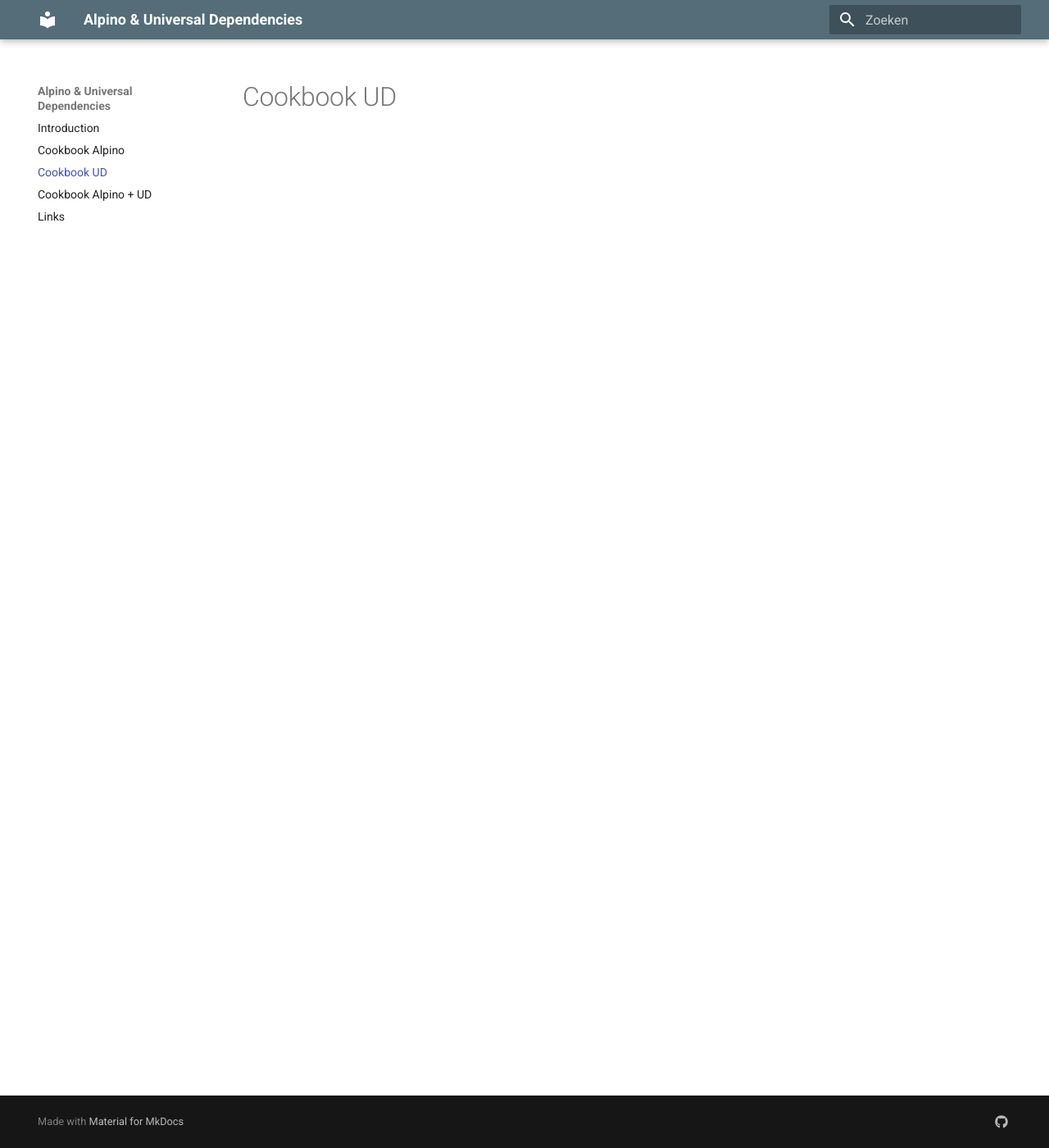
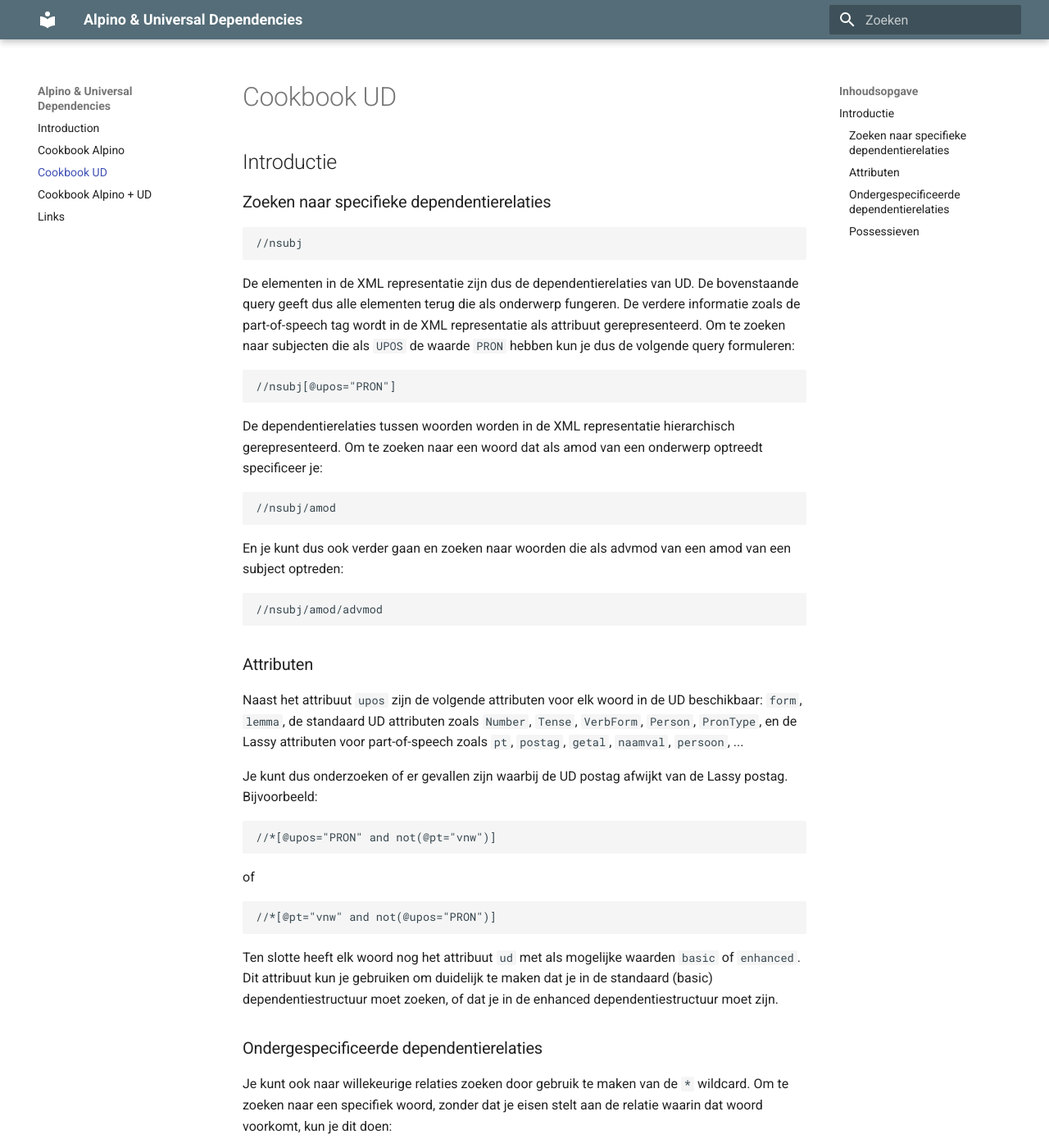
Before and after one commit to rug-compling/alud-docs, an MkDocs documentation site: the page built from docs/ud.md, in a window 1280 px wide and 1400 px high. Shown: the whole window at 82% size. Built offline with MkDocs 1.6.1 and Material for MkDocs 9.7.7, drawn with Linux system fonts in a browser that asks for light colours; some of the changed text lies outside the part shown.

Commit message:
alle inhoud van oude wordpress naar nieuwe site

````diff
--- a/docs/ud.md
+++ b/docs/ud.md
@@ -1 +1,120 @@
 # Cookbook UD
+
+## Introductie
+
+### Zoeken naar specifieke dependentierelaties
+
+```text
+//nsubj
+```
+
+De elementen in de XML representatie zijn dus de dependentierelaties
+van UD. De bovenstaande query geeft dus alle elementen terug die als
+onderwerp fungeren. De verdere informatie zoals de part-of-speech tag
+wordt in de XML representatie als attribuut gerepresenteerd. Om te
+zoeken naar subjecten die als `UPOS` de waarde `PRON` hebben kun je dus de
+volgende query formuleren:
+
+```text
+//nsubj[@upos="PRON"]
+```
+
+De dependentierelaties tussen woorden worden in de XML representatie
+hierarchisch gerepresenteerd. Om te zoeken naar een woord dat als amod
+van een onderwerp optreedt specificeer je:
+
+```text
+//nsubj/amod
+```
+
+En je kunt dus ook verder gaan en zoeken naar woorden die als advmod
+van een amod van een subject optreden:
+
+```text
+//nsubj/amod/advmod
+```
+
+### Attributen
+
+Naast het attribuut `upos` zijn de volgende attributen voor elk woord in
+de UD beschikbaar: `form`, `lemma`, de standaard UD attributen zoals
+`Number`, `Tense`, `VerbForm`, `Person`, `PronType`, en de Lassy attributen voor
+part-of-speech zoals `pt`, `postag`, `getal`, `naamval`, `persoon`, ...
+
+
+Je kunt dus onderzoeken of er gevallen zijn waarbij de UD postag
+afwijkt van de Lassy postag. Bijvoorbeeld:
+
+```text
+//*[@upos="PRON" and not(@pt="vnw")]
+```
+
+of
+
+```text
+//*[@pt="vnw" and not(@upos="PRON")]
+```
+
+Ten slotte heeft elk woord nog het attribuut `ud` met als mogelijke
+waarden `basic` of `enhanced`. Dit attribuut kun je gebruiken om duidelijk
+te maken dat je in de standaard (basic) dependentiestructuur moet
+zoeken, of dat je in de enhanced dependentiestructuur moet zijn.
+
+### Ondergespecificeerde dependentierelaties
+
+Je kunt ook naar willekeurige relaties zoeken door gebruik te maken
+van de `*` wildcard. Om te zoeken naar een specifiek woord, zonder dat
+je eisen stelt aan de relatie waarin dat woord voorkomt, kun je dit
+doen:
+
+```text
+//*[@lemma=("eten","op_eten")]
+```
+
+Natuurlijk kun je vervolgens ook alle objecten van zo’n woord vinden.
+Bijvoorbeeld, welke dingen worden zoal gegeten:
+
+```text
+//*[@lemma=("eten","op_eten")]/obj[@upos="NOUN"]
+```
+
+En wat zit er dan op dat brood:
+
+```
+//*[@lemma="brood"]/nmod[@deprel_aux ="met"]
+```
+
+Je kunt de wildcard combineren met de kracht van XPath door gebruik te
+maken van de functie name(). De functie name() verwijst naar de naam
+van het element (dus de dependentierelatie). Zo kun je zoeken naar
+alle dependentierelaties behalve nmod:
+
+```text
+//*[not(name() = "nmod") ]
+```
+
+Of naar ofwel nmod ofwel amod:
+
+```text
+//*[name() = "nmod" or name() = "amod" ]
+```
+
+Dit kun je ook zo opschrijven:
+
+```text
+//(nmod|amod)
+```
+
+### Possessieven
+
+Possesieven worden niet als zodanig in de Lassy annotatie herkend. In
+de mapping naar UD wordt een poging gedaan om dit onderscheid alsnog
+automatisch terug te vinden. Daarom kun je in het UD deel van de
+annotatie makkelijk naar possesieven zoeken. In standaard UD notatie,
+een possesief heeft de relatie `nmod:poss`. In de XML notatie zoeken we
+dus naar het element nmod. De informatie dat het om `poss` gaat wordt
+weergegeven als waarde van het attribuut `deprel_aux`:
+
+```text
+//nmod[@deprel_aux="poss"]
+```
````
Also changed, not shown: README.md (+1 -1 lines), docs/alpino.md (+2 -0 lines), docs/alpinoud.md (+25 -0 lines), docs/links.md (+5 -0 lines).
